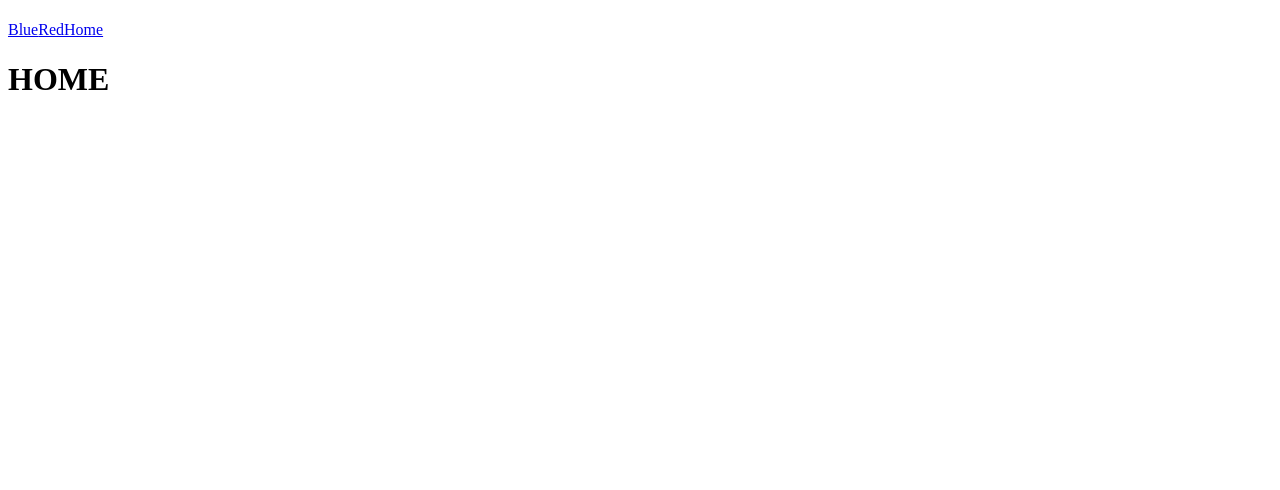
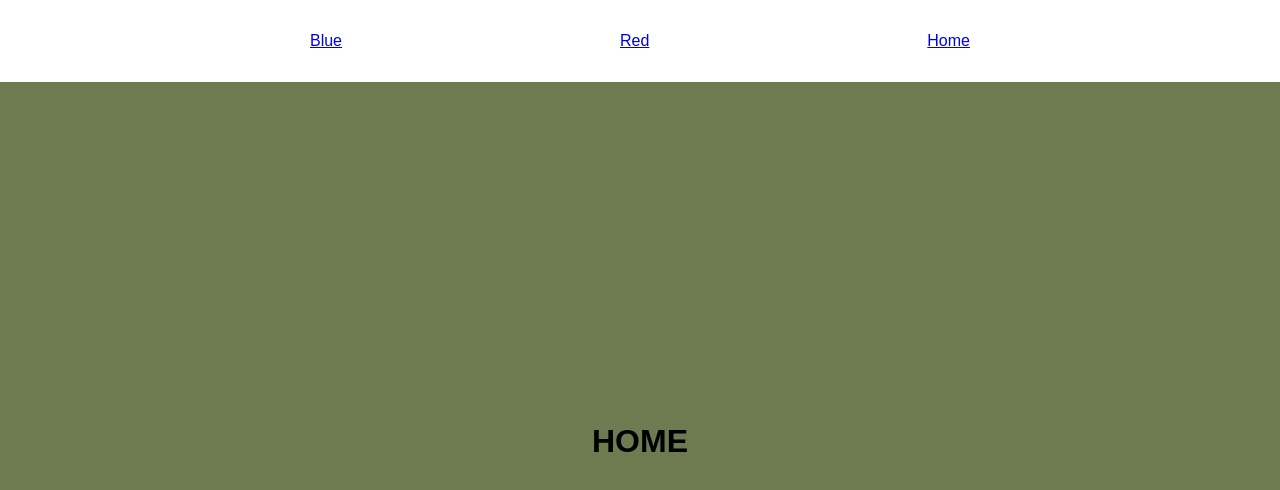
Before and after one commit to jjenni536/Block28-routerDomWrkshp, a React (Vite) app: page / in a window 1280 px wide. Shown: the top 490 px of the page. Built offline with nearby package versions, Linux system fonts and the light colour scheme.

Commit message:
added last step.

```diff
--- a/src/App.jsx
+++ b/src/App.jsx
@@ -3,6 +3,7 @@
 import Blue from './components/Blue';
 import Red from './components/Red';
 import Home from './components/Home';
+import './index.css';
 
 
 
--- a/src/index.css
+++ b/src/index.css
@@ -35,3 +35,7 @@
     background-color: #275db3;
     color: white;
   }
+
+  .home {
+    background-color: #6e7a50;
+  }
```
